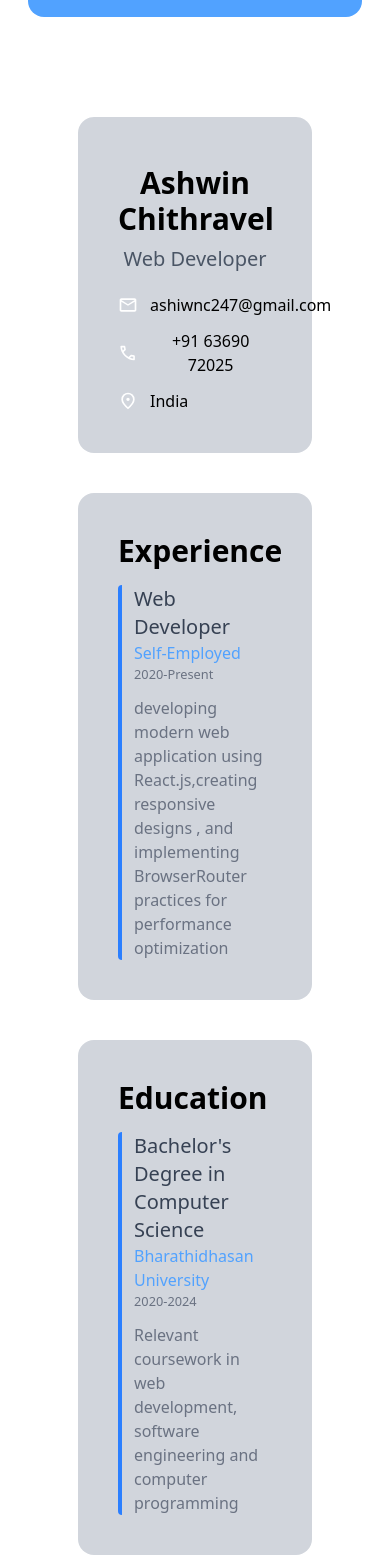
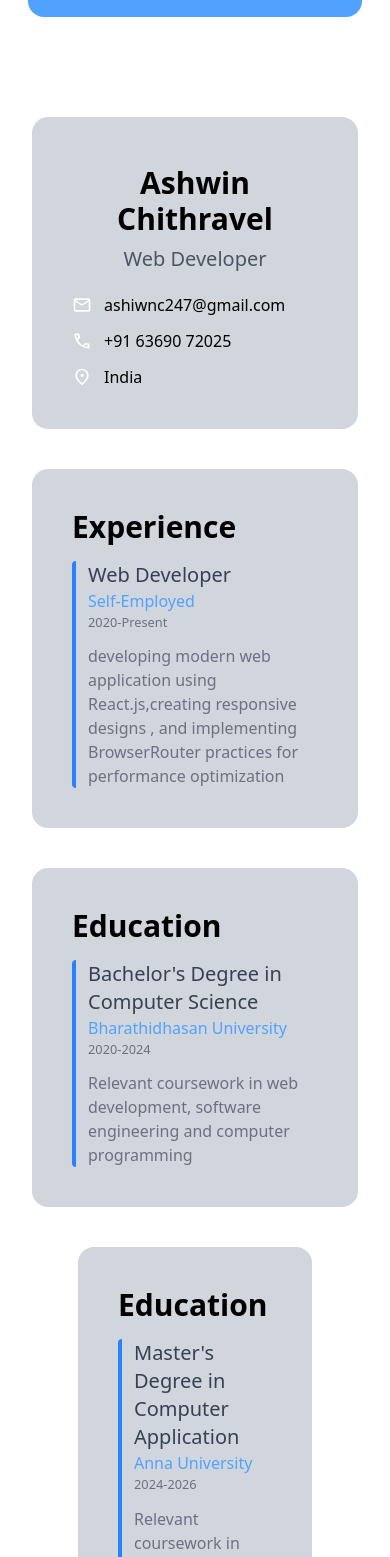
Before and after one commit to ashwinc247/Ashwin-Portfolio, a React (Vite) app: page /resume in a window 390 px wide. Shown: the part 391-1948 px from the top of the page. Built offline with nearby package versions, Linux system fonts and the light colour scheme.

Commit message:
resume page margin work

```diff
--- a/src/Component/Resume.jsx
+++ b/src/Component/Resume.jsx
@@ -19,7 +19,7 @@ export const Resume = () => {
                     Download Resume PDF
                 </a>
             </div>
-            <div className="text-center bg-gray-300 mx-auto w-[60%] rounded-2xl mt-20 p-10 md:py-10">
+            <div className="text-center bg-gray-300 mx-8 md:mx-[20%] rounded-2xl mt-20 p-10 md:py-10">
                 <h1 className="pt-2 text-3xl font-bold"> Ashwin Chithravel</h1>
                 <p className="text-xl text-gray-600 mt-2">Web Developer</p>
                 <div className="text-ms flex flex-col md:flex-row gap-3  md:justify-start items-start mt-5">
@@ -38,7 +38,7 @@ export const Resume = () => {
                         India</p>
                 </div>
             </div>
-            <div className=" bg-gray-300 mx-auto w-[60%] rounded-2xl p-10 mt-10">
+            <div className=" bg-gray-300  mx-8 md:mx-[20%] rounded-2xl p-10 mt-10">
                 <h1 className="text-3xl font-bold">
                     Experience
                 </h1>
@@ -52,7 +52,7 @@ export const Resume = () => {
                     </p>
                 </div>
             </div>
-            <div className=" bg-gray-300 mx-auto w-[60%] rounded-2xl p-10 mt-10">
+            <div className=" bg-gray-300  mx-8 md:mx-[20%] rounded-2xl p-10 mt-10">
                 <h1 className="text-3xl font-bold">
                     Education
                 </h1>
```
